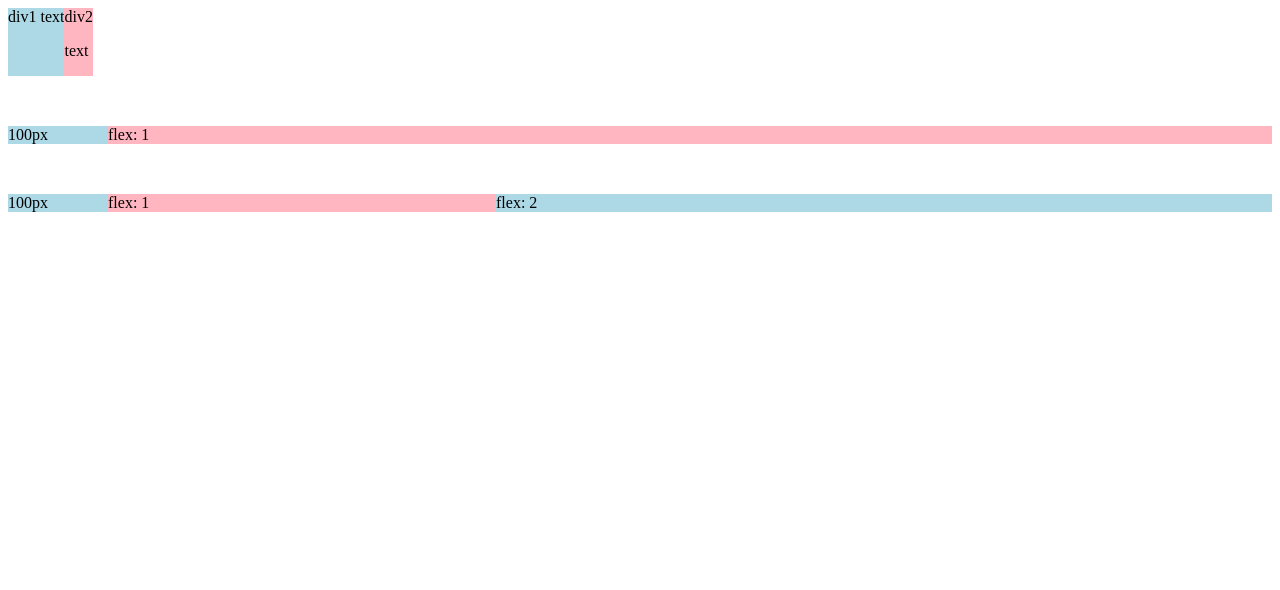
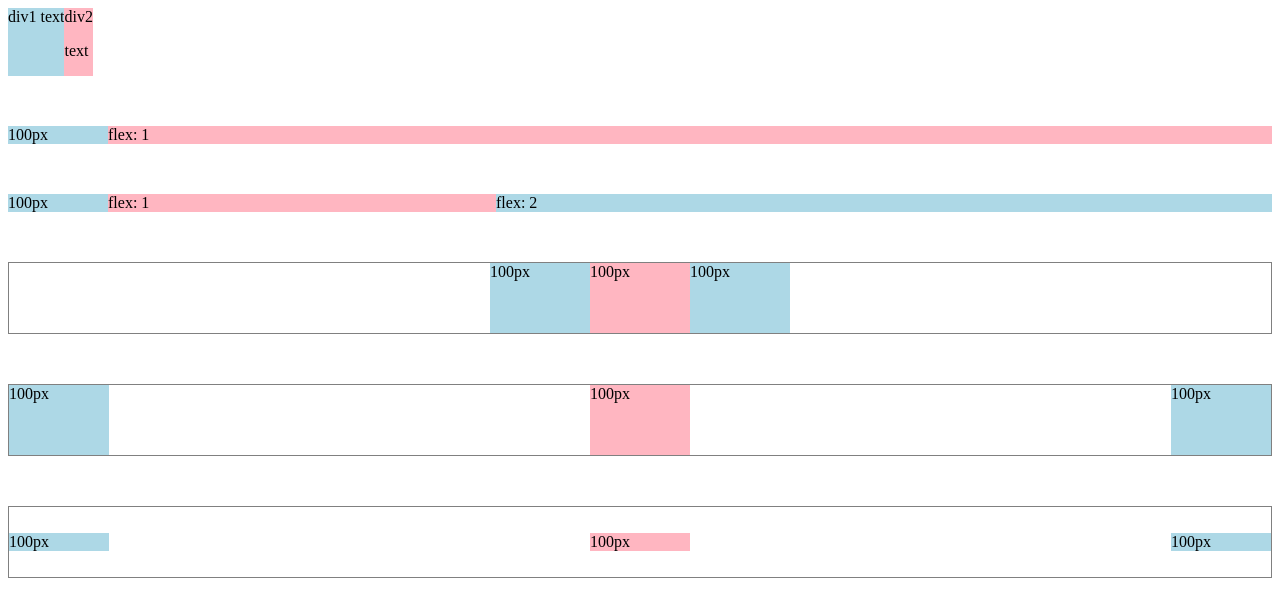
Before and after one commit to FreeEnd00/Programmi_Html_Css, a plain HTML site: page Programmi_VSCode/html_css/flexbox.html in a window 1280 px wide. Shown: the top 590 px of the page. Drawn offline with Linux system fonts and the light colour scheme.

Commit message:
Add files via upload

```diff
--- a/Programmi_VSCode/html_css/flexbox.html
+++ b/Programmi_VSCode/html_css/flexbox.html
@@ -5,13 +5,13 @@
     <meta name="viewport" content="width=device-width, initial-scale=1.0">
     <title>Flexbox Practice</title>
 </head>
-<body>
+<body style="padding-bottom: 1000px;">
     <div style="display: flex;
         flex-direction: row;">
         <div style="background-color: lightblue;">div1 text</div>
         <div style="background-color: lightpink;">div2 <p>text</p></div>
     </div>
-        <div style="display: flex;
+    <div style="display: flex;
         flex-direction: row;
         margin-top: 50px;">
         <div style="background-color: lightblue;
@@ -23,11 +23,57 @@
         flex-direction: row;
         margin-top: 50px;">
         <div style="background-color: lightblue;
+        width: 100px;">100px</div>
+    <div style="background-color: lightpink;
+        flex: 1;">flex: 1</div>
+        <div style="background-color: lightblue;
+        flex: 2;">flex: 2</div>
+    </div>
+    <div style="display: flex;
+        height: 70px;
+        border-width: 1px;
+        border-style: solid;
+        border-color: gray;
+        flex-direction: row;
+        margin-top: 50px;
+        justify-content: center;">
+        <div style="background-color: lightblue;
             width: 100px;">100px</div>
         <div style="background-color: lightpink;
-            flex: 1;">flex: 1</div>
+            width: 100px;">100px</div>
             <div style="background-color: lightblue;
-            flex: 2;">flex: 2</div>
+            width: 100px;">100px</div>
+    </div>
+        <div style="display: flex;
+        height: 70px;
+        border-width: 1px;
+        border-style: solid;
+        border-color: gray;
+        flex-direction: row;
+        margin-top: 50px;
+        justify-content: space-between;">
+        <div style="background-color: lightblue;
+            width: 100px;">100px</div>
+        <div style="background-color: lightpink;
+            width: 100px;">100px</div>
+            <div style="background-color: lightblue;
+            width: 100px;">100px</div>
+    </div>
+    <div style="display: flex;
+        height: 70px;
+        border-width: 1px;
+        border-style: solid;
+        border-color: gray;
+        flex-direction: row;
+        margin-top: 50px;
+        justify-content: space-between;
+        align-items: center;">
+        <div style="background-color: lightblue;
+            width: 100px;">100px</div>
+        <div style="background-color: lightpink;
+            width: 100px;">100px</div>
+            <div style="background-color: lightblue;
+            width: 100px;">100px</div>
     </div>
 </body>
 </html>
```
